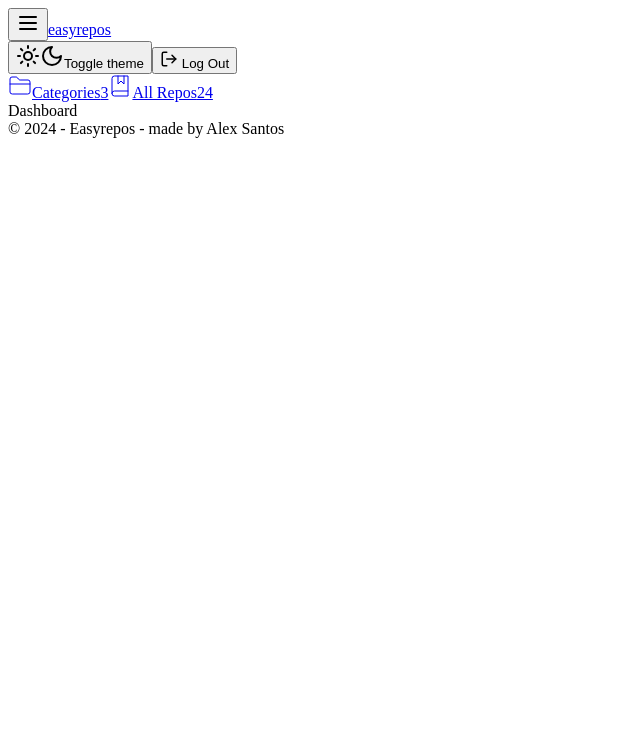
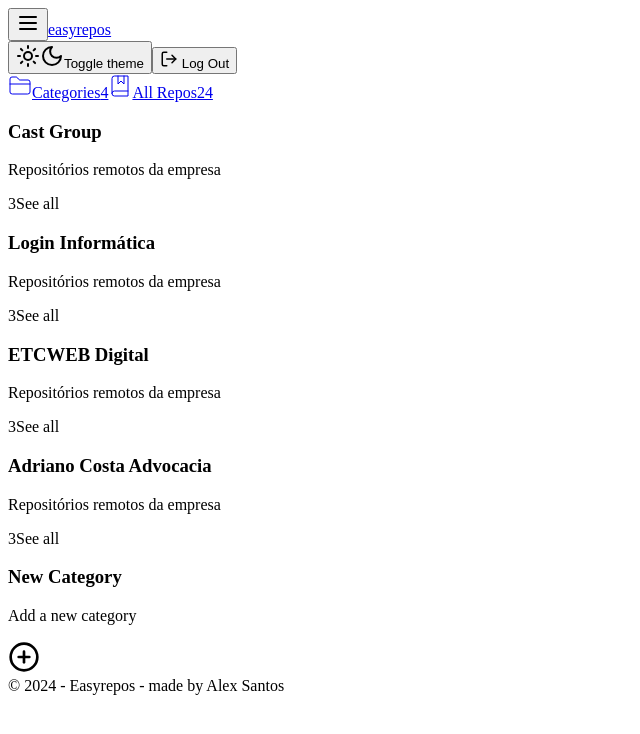
Before and after one commit to devalexsantos/easyrepo-app, a React (Vite) app: page / in a window 1280 px wide. Shown: the top 734 px of the page, without its empty margins (0-640 px from the left). Built offline with nearby package versions, Linux system fonts and the light colour scheme; the HTML template or start-up script is replaced by a standard one.

Commit message:
feat: add dashboard page

```diff
--- /dev/null
+++ b/src/components/ui/card.tsx
@@ -0,0 +1,79 @@
+import * as React from "react"
+
+import { cn } from "@/lib/utils"
+
+const Card = React.forwardRef<
+  HTMLDivElement,
+  React.HTMLAttributes<HTMLDivElement>
+>(({ className, ...props }, ref) => (
+  <div
+    ref={ref}
+    className={cn(
+      "rounded-lg border bg-card text-card-foreground shadow-sm",
+      className
+    )}
+    {...props}
+  />
+))
+Card.displayName = "Card"
+
+const CardHeader = React.forwardRef<
+  HTMLDivElement,
+  React.HTMLAttributes<HTMLDivElement>
+>(({ className, ...props }, ref) => (
+  <div
+    ref={ref}
+    className={cn("flex flex-col space-y-1.5 p-6", className)}
+    {...props}
+  />
+))
+CardHeader.displayName = "CardHeader"
+
+const CardTitle = React.forwardRef<
+  HTMLParagraphElement,
+  React.HTMLAttributes<HTMLHeadingElement>
+>(({ className, ...props }, ref) => (
+  <h3
+    ref={ref}
+    className={cn(
+      "text-2xl font-semibold leading-none tracking-tight",
+      className
+    )}
+    {...props}
+  />
+))
+CardTitle.displayName = "CardTitle"
+
+const CardDescription = React.forwardRef<
+  HTMLParagraphElement,
+  React.HTMLAttributes<HTMLParagraphElement>
+>(({ className, ...props }, ref) => (
+  <p
+    ref={ref}
+    className={cn("text-sm text-muted-foreground", className)}
+    {...props}
+  />
+))
+CardDescription.displayName = "CardDescription"
+
+const CardContent = React.forwardRef<
+  HTMLDivElement,
+  React.HTMLAttributes<HTMLDivElement>
+>(({ className, ...props }, ref) => (
+  <div ref={ref} className={cn("p-6 pt-0", className)} {...props} />
+))
+CardContent.displayName = "CardContent"
+
+const CardFooter = React.forwardRef<
+  HTMLDivElement,
+  React.HTMLAttributes<HTMLDivElement>
+>(({ className, ...props }, ref) => (
+  <div
+    ref={ref}
+    className={cn("flex items-center p-6 pt-0", className)}
+    {...props}
+  />
+))
+CardFooter.displayName = "CardFooter"
+
+export { Card, CardHeader, CardFooter, CardTitle, CardDescription, CardContent }
--- a/src/layout/app/components/Header/index.tsx
+++ b/src/layout/app/components/Header/index.tsx
@@ -5,7 +5,7 @@
 
 export function Header() {
   return (
-    <header className="p-4 border-b flex flex-col gap-2">
+    <header className="py-4 border-b flex flex-col gap-2">
       <div className="container max-w-6xl flex flex-col">
         <div className="flex justify-between items-center">
           <div className="flex gap-2 items-center">
--- a/src/layout/app/components/LocalBar/index.tsx
+++ b/src/layout/app/components/LocalBar/index.tsx
@@ -8,7 +8,7 @@
 
   return (
     <div className="container max-w-6xl">
-      <div className="flex items-center gap-6 p-4">
+      <div className="flex items-center gap-6 py-4">
         <Link
           to="/"
           className={`flex items-center gap-2 pb-2 ${pathname === '/' && 'border-b-2 border-b-orange-600'}`}
@@ -16,7 +16,7 @@
           <FolderClosed strokeWidth={1} />
           <span>Categories</span>
           <span className="rounded-full bg-primary py-1 px-2 text-secondary text-xs leading-none">
-            3
+            4
           </span>
         </Link>
 
--- a/src/pages/dashboard/index.tsx
+++ b/src/pages/dashboard/index.tsx
@@ -1,3 +1,79 @@
+import {
+  Card,
+  CardDescription,
+  CardFooter,
+  CardHeader,
+  CardTitle,
+} from '@/components/ui/card'
+import { PlusCircle } from 'lucide-react'
+
 export default function Dashboard() {
-  return <div>Dashboard</div>
+  return (
+    <div className="flex flex-col gap-2 md:flex-row md:flex-wrap">
+      <Card className="w-ful overflow-clip md:w-[300px]">
+        <CardHeader>
+          <CardTitle>Cast Group</CardTitle>
+          <CardDescription>Repositórios remotos da empresa</CardDescription>
+        </CardHeader>
+        <CardFooter className="flex items-center gap-3">
+          <span className="rounded-full bg-orange-600 py-1 px-2 text-white text-xs leading-none">
+            3
+          </span>
+          <span className="text-sm text-muted-foreground">See all</span>
+        </CardFooter>
+      </Card>
+
+      <Card className="w-ful overflow-clip md:w-[300px]">
+        <CardHeader>
+          <CardTitle>Login Informática</CardTitle>
+          <CardDescription>Repositórios remotos da empresa</CardDescription>
+        </CardHeader>
+        <CardFooter className="flex items-center gap-3">
+          <span className="rounded-full bg-orange-600 py-1 px-2 text-white text-xs leading-none">
+            3
+          </span>
+          <span className="text-sm text-muted-foreground">See all</span>
+        </CardFooter>
+      </Card>
+
+      <Card className="w-ful overflow-clip md:w-[300px]">
+        <CardHeader>
+          <CardTitle>ETCWEB Digital</CardTitle>
+          <CardDescription>Repositórios remotos da empresa</CardDescription>
+        </CardHeader>
+        <CardFooter className="flex items-center gap-3">
+          <span className="rounded-full bg-orange-600 py-1 px-2 text-white text-xs leading-none">
+            3
+          </span>
+          <span className="text-sm text-muted-foreground">See all</span>
+        </CardFooter>
+      </Card>
+
+      <Card className="w-ful overflow-clip md:w-[300px]">
+        <CardHeader>
+          <CardTitle>Adriano Costa Advocacia</CardTitle>
+          <CardDescription>Repositórios remotos da empresa</CardDescription>
+        </CardHeader>
+        <CardFooter className="flex items-center gap-3">
+          <span className="rounded-full bg-orange-600 py-1 px-2 text-white text-xs leading-none">
+            3
+          </span>
+          <span className="text-sm text-muted-foreground">See all</span>
+        </CardFooter>
+      </Card>
+      <Card className="w-ful overflow-clip md:w-[300px] border-dashed">
+        <CardHeader>
+          <CardTitle className="text-center text-md text-muted-foreground">
+            New Category
+          </CardTitle>
+          <CardDescription className="text-center">
+            Add a new category
+          </CardDescription>
+        </CardHeader>
+        <CardFooter className="flex items-center justify-center gap-3">
+          <PlusCircle size={32} />
+        </CardFooter>
+      </Card>
+    </div>
+  )
 }
```
